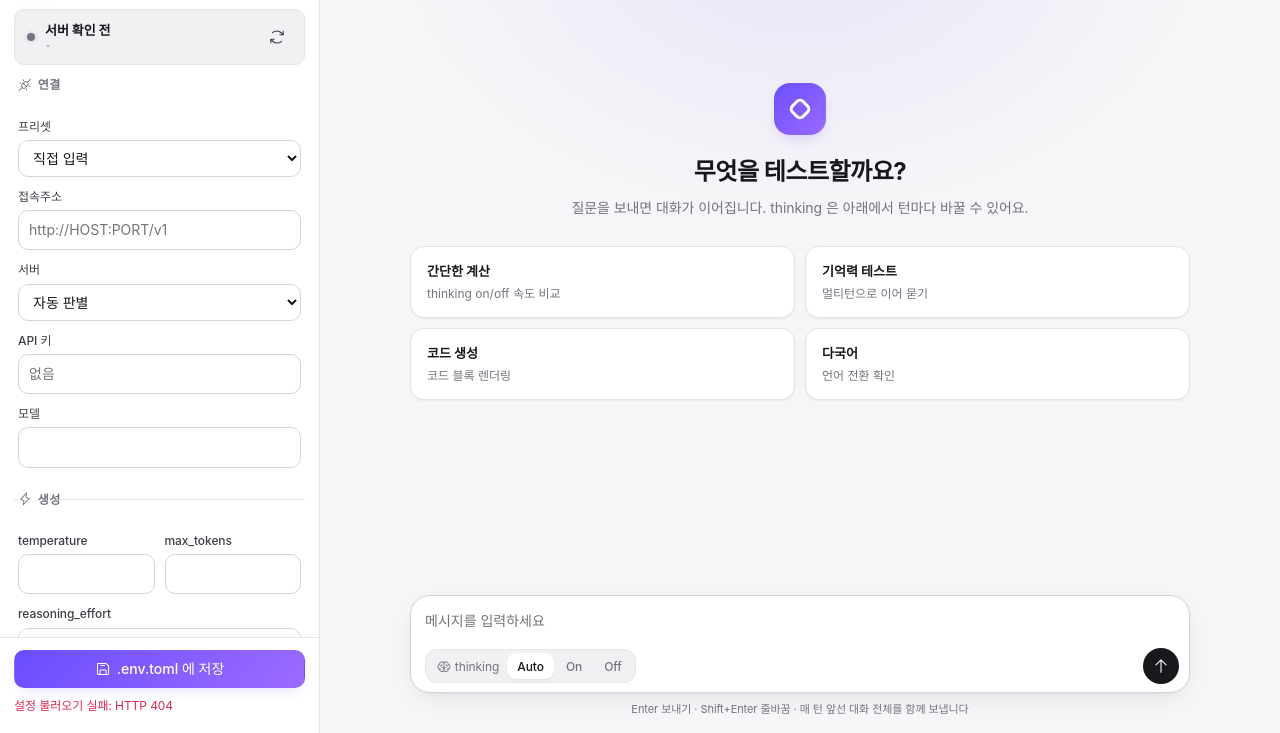
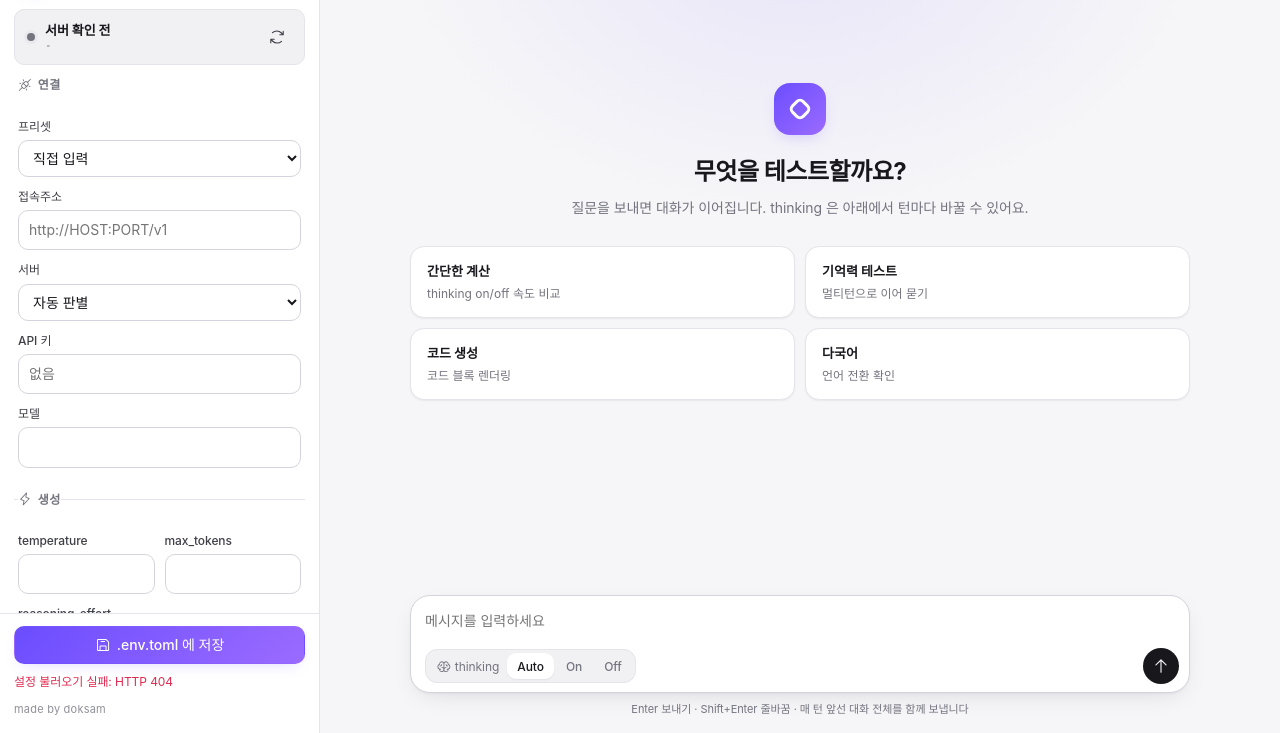
Before and after one commit to LeeYudok/deploy, a plain HTML site: page harness/go/web/index.html in a window 1280 px wide. Shown: the part 67-800 px from the top of the page. Drawn offline with Linux system fonts and the light colour scheme; no server answers.

Commit message:
[Claude Opus 5.5] chore: show "made by doksam" in the web UI and README (#14)
Small credit line under the settings footer in the web UI and at the end of the root README. Rebuilt bin/llmtest.exe.

```diff
--- a/harness/go/web/index.html
+++ b/harness/go/web/index.html
@@ -111,6 +111,7 @@
       <button type="submit" form="settings" class="btn primary block" data-icon="floppy-disk">.env.toml 에 저장</button>
       <p class="hint"><span id="saveStatus">화면 값은 저장 전에도 바로 쓰입니다.</span></p>
       <p class="path" id="cfgPath"></p>
+      <p class="credit">made by doksam</p>
     </div>
   </aside>
 
--- a/harness/go/web/style.css
+++ b/harness/go/web/style.css
@@ -173,6 +173,7 @@ button:focus-visible, .segmented label:focus-within { outline: 2px solid var(--a
 .hint { margin: 8px 0 0; font-size: 12px; color: var(--muted); }
 .hint .ok { color: var(--pass); }
 .hint .err { color: var(--fail); }
+.credit { margin: 10px 0 0; font-size: 11px; color: var(--muted); letter-spacing: .02em; opacity: .8; }
 .path { margin: 4px 0 0; font-family: var(--mono); font-size: 11px; color: var(--muted); word-break: break-all; }
 
 /* ---- 버튼 ---- */
```
Also changed, not shown: README.md, 2 other files.
